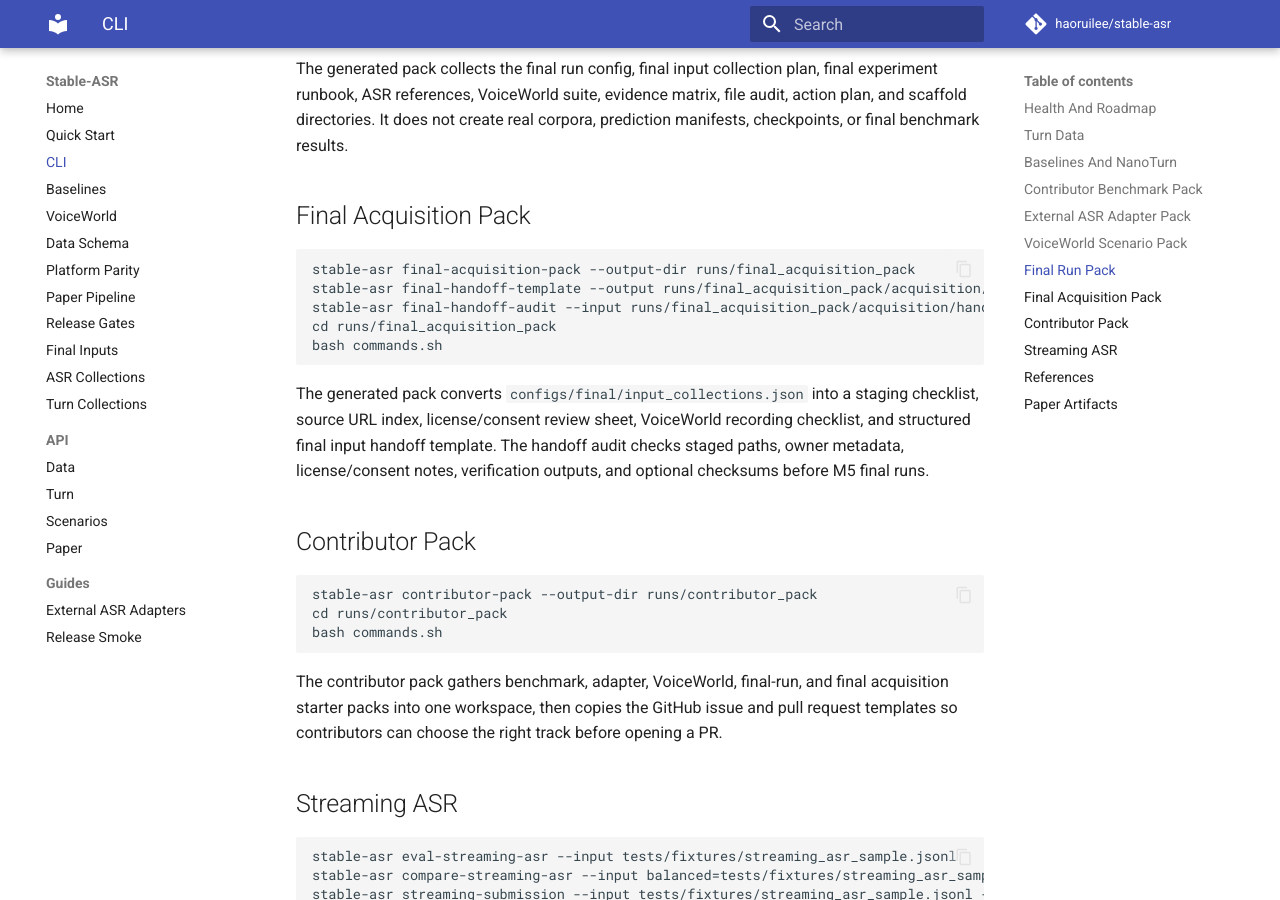
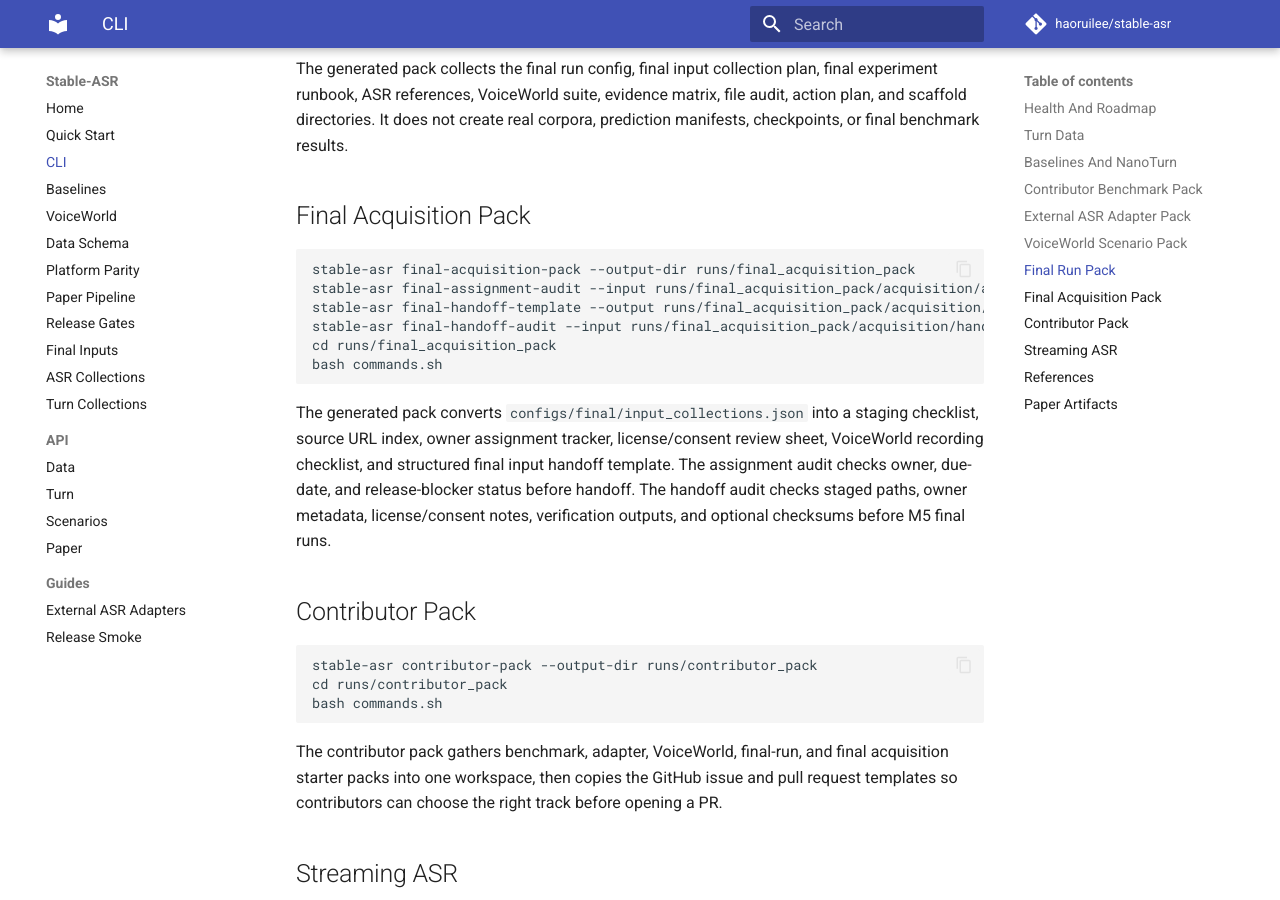
Before and after one commit to haoruilee/stable-asr, an MkDocs documentation site: the page built from docs/cli.md, in a window 1280 px wide and 900 px high, scrolled down 1613 px. Built offline with MkDocs 1.6.1 and Material for MkDocs 9.7.7, drawn with Linux system fonts in a browser that asks for light colours; comment, search, counter and statistics services are not loaded.

Commit message:
docs: sync assignment audit contribution flow

````diff
--- a/docs/cli.md
+++ b/docs/cli.md
@@ -78,6 +78,7 @@ corpora, prediction manifests, checkpoints, or final benchmark results.
 
 ```bash
 stable-asr final-acquisition-pack --output-dir runs/final_acquisition_pack
+stable-asr final-assignment-audit --input runs/final_acquisition_pack/acquisition/assignments.json --output runs/final_acquisition_pack/reports/FINAL_ASSIGNMENT_AUDIT.md
 stable-asr final-handoff-template --output runs/final_acquisition_pack/acquisition/handoff_template.json
 stable-asr final-handoff-audit --input runs/final_acquisition_pack/acquisition/handoff_template.json --output runs/final_acquisition_pack/reports/FINAL_HANDOFF_AUDIT.md
 cd runs/final_acquisition_pack
@@ -85,10 +86,12 @@ bash commands.sh
 ```
 
 The generated pack converts `configs/final/input_collections.json` into a
-staging checklist, source URL index, license/consent review sheet, VoiceWorld
-recording checklist, and structured final input handoff template. The handoff
-audit checks staged paths, owner metadata, license/consent notes, verification
-outputs, and optional checksums before M5 final runs.
+staging checklist, source URL index, owner assignment tracker,
+license/consent review sheet, VoiceWorld recording checklist, and structured
+final input handoff template. The assignment audit checks owner, due-date, and
+release-blocker status before handoff. The handoff audit checks staged paths,
+owner metadata, license/consent notes, verification outputs, and optional
+checksums before M5 final runs.
 
 ## Contributor Pack
 
````
Also changed, not shown: docs/quick_start.md (+1 -0 lines), .github/PULL_REQUEST_TEMPLATE.md, 2 other files.
